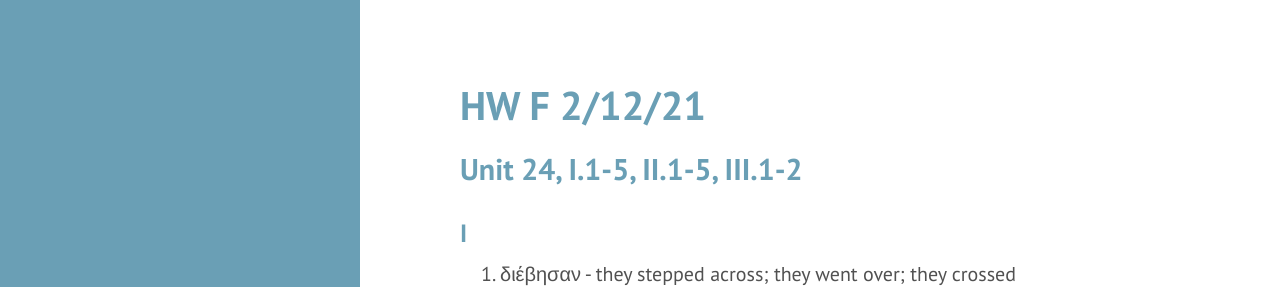
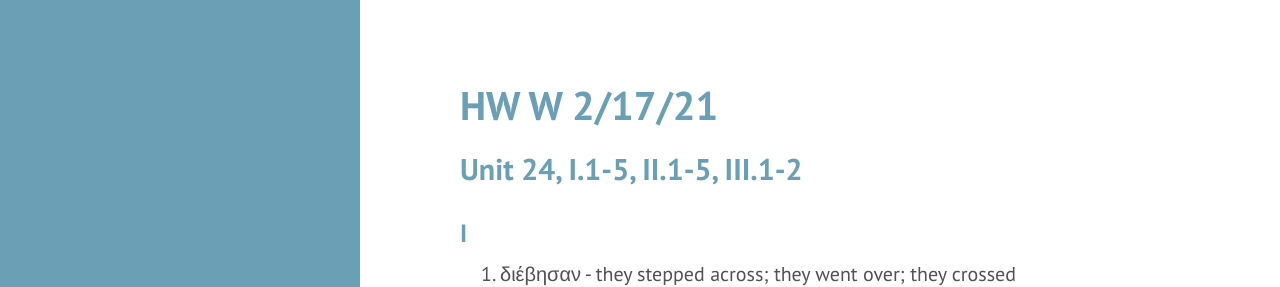
Before and after one commit to DLibatique/GREK102-S21, a Jekyll site: the page built from hw-answers/02-17-21.md, in a window 1280 px wide and 1291 px high. Shown: the top 287 px of the window. Built offline with Jekyll 4.4.1, drawn with Linux system fonts in a browser that asks for light colours.

Commit message:
updated incorrect hw date

```diff
--- a/hw-answers/02-17-21.md
+++ b/hw-answers/02-17-21.md
@@ -1,7 +1,7 @@
 ---
 layout: subpage
-title: HW F 2/12/21
-permalink: hw-02-12-21
+title: HW W 2/17/21
+permalink: hw-02-17-21
 order: 6
 ---
 
```
